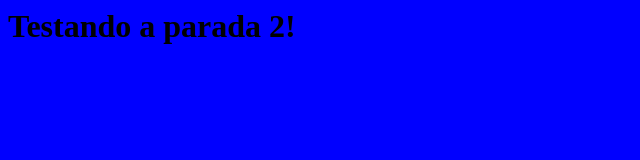
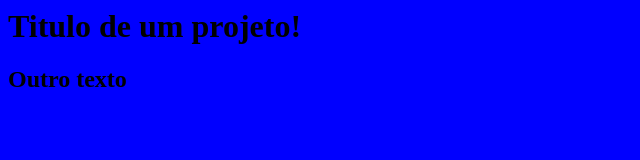
Before and after one commit to felipecotta/curso-git, a plain HTML site: page index.html in a window 1280 px wide. Shown: the whole page, without its empty margins (0-640 px from the left). Drawn offline with Linux system fonts and the light colour scheme.

Commit message:
outro commit

```diff
--- a/index.html
+++ b/index.html
@@ -5,6 +5,7 @@
 	<head>
 
 	<body>
-		<h1>Testando a parada 2! </h1>
+		<h1>Titulo de um projeto! </h1>
+		<h2>Outro texto</h2>
 	</body>
 </html
```
